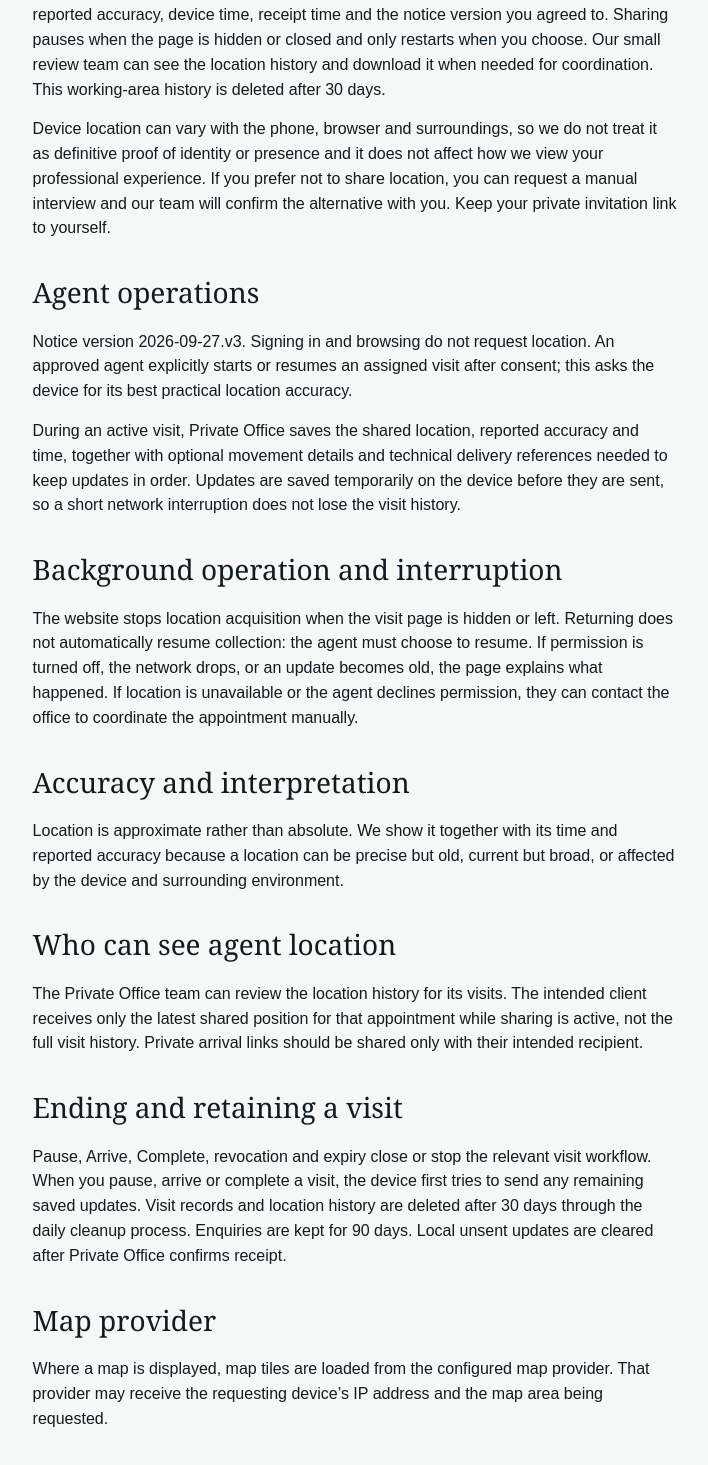
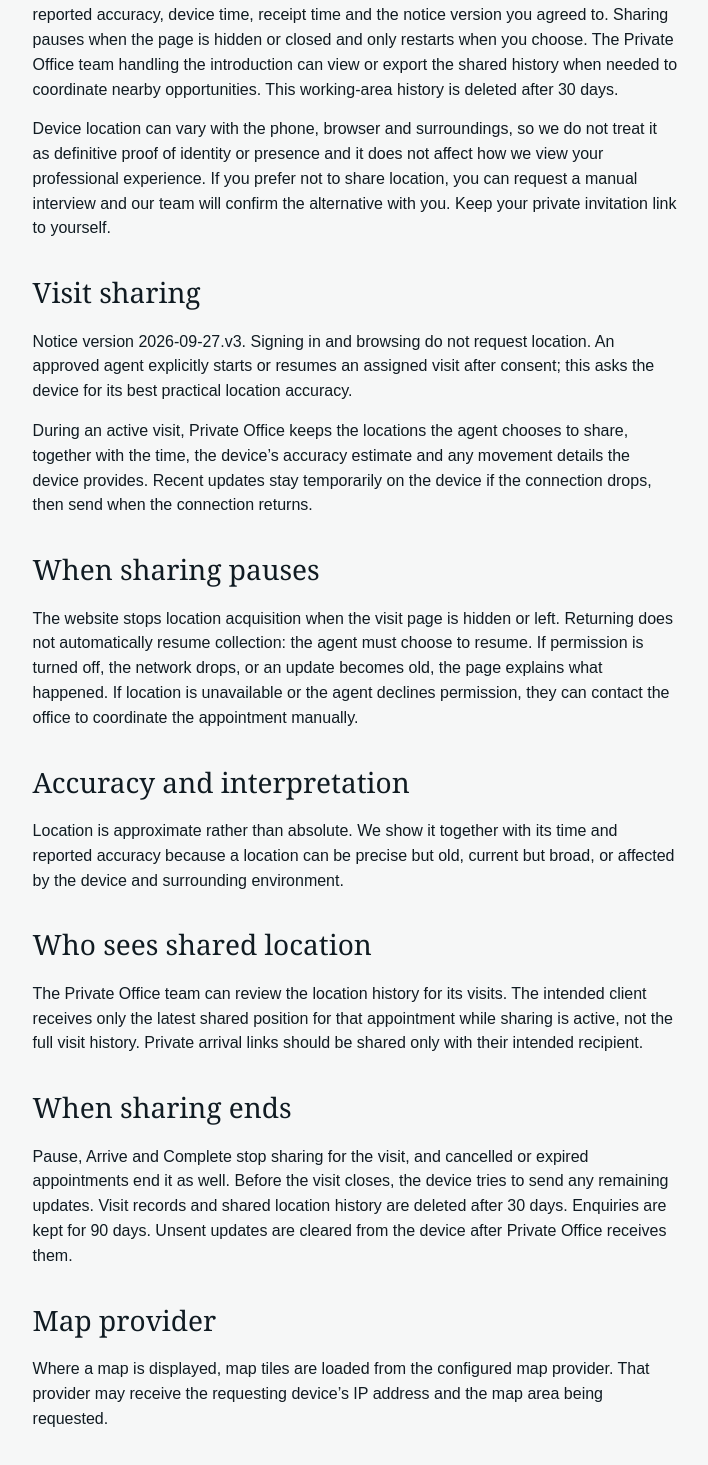
Before and after one commit to donnyrxta/privateoffice, a Next.js app: page /privacy in a window 1280 px wide. Shown: the part 999-2464 px from the top of the page, without its empty margins (285-993 px from the left). Built offline with nearby package versions, Linux system fonts and the light colour scheme.

Commit message:
Rewrite privacy copy in plain service language

```diff
--- a/app/privacy/page.tsx
+++ b/app/privacy/page.tsx
@@ -11,26 +11,26 @@ export default function Page(){
     <p>When you make an enquiry we save the name, contact details and property interest you choose to provide so the office can respond, refine your brief and arrange the appropriate conversation. The enquiry form does not request your device location.</p>
 
     <h2>Private appointment links</h2>
-    <p>If the office arranges an in-person appointment, the intended client may receive a private arrival link. That link can show the latest shared position saved by Private Office of the assigned agent during the active appointment together with freshness and reported accuracy. It does not request or collect the client’s own location.</p>
+    <p>If the office arranges an in-person appointment, the intended client may receive a private arrival link. That link can show the latest location the assigned agent chose to share during the appointment, together with when it was updated and the device’s accuracy estimate. It does not request or collect the client’s own location.</p>
 
     <h2>Working area sharing during introductions</h2>
-    <p>Invited candidates explicitly consent before screening location sharing begins. Private Office uses this information to understand where an agent is operating and whether there may already be prospects, appointments or opportunities nearby. For independent agents, precise location can help the office identify relevant proximity-based opportunities, but sharing does not guarantee assignment of a prospect.</p><p>Once started, the introduction page uses the best location your device and browser provide and sends location updates while the page remains active. We save the shared location, reported accuracy, device time, receipt time and the notice version you agreed to. Sharing pauses when the page is hidden or closed and only restarts when you choose. Our small review team can see the location history and download it when needed for coordination. This working-area history is deleted after 30 days.</p>
+    <p>Invited candidates explicitly consent before screening location sharing begins. Private Office uses this information to understand where an agent is operating and whether there may already be prospects, appointments or opportunities nearby. For independent agents, precise location can help the office identify relevant proximity-based opportunities, but sharing does not guarantee assignment of a prospect.</p><p>Once started, the introduction page uses the best location your device and browser provide and sends location updates while the page remains active. We save the shared location, reported accuracy, device time, receipt time and the notice version you agreed to. Sharing pauses when the page is hidden or closed and only restarts when you choose. The Private Office team handling the introduction can view or export the shared history when needed to coordinate nearby opportunities. This working-area history is deleted after 30 days.</p>
     <p>Device location can vary with the phone, browser and surroundings, so we do not treat it as definitive proof of identity or presence and it does not affect how we view your professional experience. If you prefer not to share location, you can request a manual interview and our team will confirm the alternative with you. Keep your private invitation link to yourself.</p>
-    <h2>Agent operations</h2>
+    <h2>Visit sharing</h2>
     <p>Notice version {CONSENT_VERSION}. Signing in and browsing do not request location. An approved agent explicitly starts or resumes an assigned visit after consent; this asks the device for its best practical location accuracy.</p>
-    <p>During an active visit, Private Office saves the shared location, reported accuracy and time, together with optional movement details and technical delivery references needed to keep updates in order. Updates are saved temporarily on the device before they are sent, so a short network interruption does not lose the visit history.</p>
+    <p>During an active visit, Private Office keeps the locations the agent chooses to share, together with the time, the device’s accuracy estimate and any movement details the device provides. Recent updates stay temporarily on the device if the connection drops, then send when the connection returns.</p>
 
-    <h2>Background operation and interruption</h2>
+    <h2>When sharing pauses</h2>
     <p>The website stops location acquisition when the visit page is hidden or left. Returning does not automatically resume collection: the agent must choose to resume. If permission is turned off, the network drops, or an update becomes old, the page explains what happened. If location is unavailable or the agent declines permission, they can contact the office to coordinate the appointment manually.</p>
 
     <h2>Accuracy and interpretation</h2>
     <p>Location is approximate rather than absolute. We show it together with its time and reported accuracy because a location can be precise but old, current but broad, or affected by the device and surrounding environment.</p>
 
-    <h2>Who can see agent location</h2>
+    <h2>Who sees shared location</h2>
     <p>The Private Office team can review the location history for its visits. The intended client receives only the latest shared position for that appointment while sharing is active, not the full visit history. Private arrival links should be shared only with their intended recipient.</p>
 
-    <h2>Ending and retaining a visit</h2>
-    <p>Pause, Arrive, Complete, revocation and expiry close or stop the relevant visit workflow. When you pause, arrive or complete a visit, the device first tries to send any remaining saved updates. Visit records and location history are deleted after 30 days through the daily cleanup process. Enquiries are kept for 90 days. Local unsent updates are cleared after Private Office confirms receipt.</p>
+    <h2>When sharing ends</h2>
+    <p>Pause, Arrive and Complete stop sharing for the visit, and cancelled or expired appointments end it as well. Before the visit closes, the device tries to send any remaining updates. Visit records and shared location history are deleted after 30 days. Enquiries are kept for 90 days. Unsent updates are cleared from the device after Private Office receives them.</p>
 
     <h2>Map provider</h2>
     <p>Where a map is displayed, map tiles are loaded from the configured map provider. That provider may receive the requesting device’s IP address and the map area being requested.</p>
```
